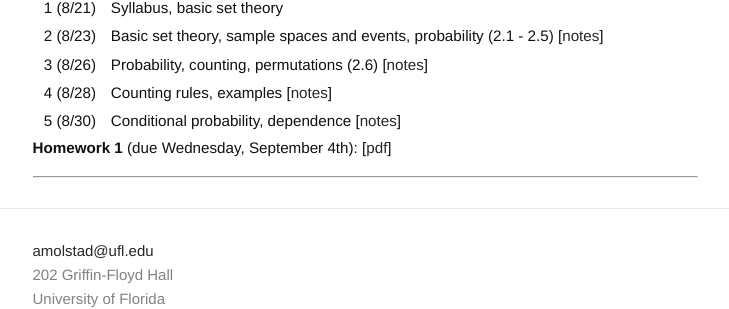
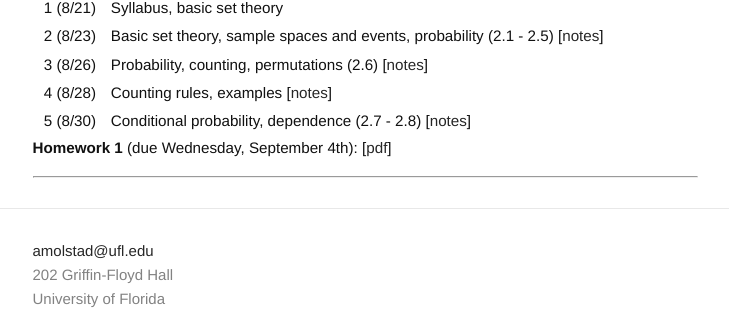
Before and after one commit to ajmolstad/ajmolstad.github.io, a Jekyll site: the page built from F19_STA4321.md, in a window 1280 px wide. Shown: the part 298-607 px from the top of the page, without its empty margins (275-1004 px from the left). Built offline with Jekyll 4.4.1, drawn with Linux system fonts in a browser that asks for light colours.

Commit message:
Update F19_STA4321.md

```diff
--- a/F19_STA4321.md
+++ b/F19_STA4321.md
@@ -20,7 +20,7 @@ Note that you must be logged into your UFL eLearning account to access course no
 || 2 (8/23)  || Basic set theory, sample spaces and events, probability (2.1 - 2.5) [[notes](https://ufl.instructure.com/courses/382258/files/45098575/download?wrap=1)] ||
 || 3 (8/26)  || Probability, counting, permutations (2.6) [[notes](https://ufl.instructure.com/courses/382258/files/45098576/download?wrap=1)]||
 || 4 (8/28)  || Counting rules, examples [[notes](https://ufl.instructure.com/courses/382258/files/45124035/download?wrap=1)]||
-|| 5 (8/30)  || Conditional probability, dependence [[notes](https://ufl.instructure.com/courses/382258/files/45162421/download?wrap=1)]||
+|| 5 (8/30)  || Conditional probability, dependence (2.7 - 2.8) [[notes](https://ufl.instructure.com/courses/382258/files/45162421/download?wrap=1)]||
 
 **Homework 1** (due Wednesday, September 4th): [[pdf](/docs/STA4321_F19_Homework1.pdf)]
 
```
